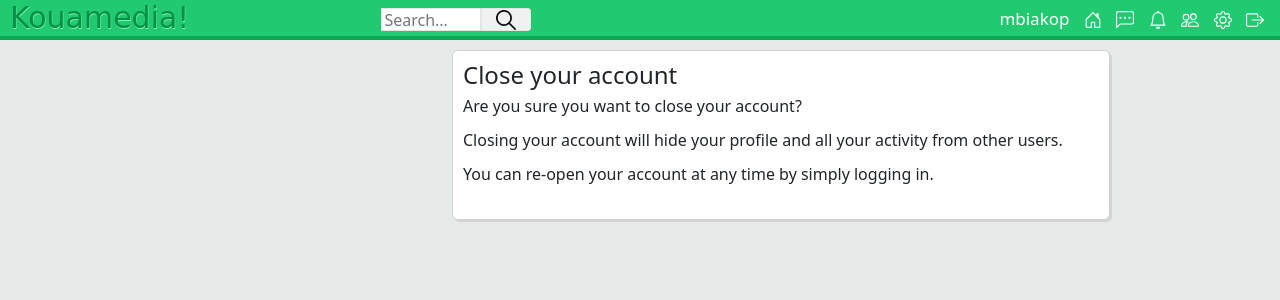
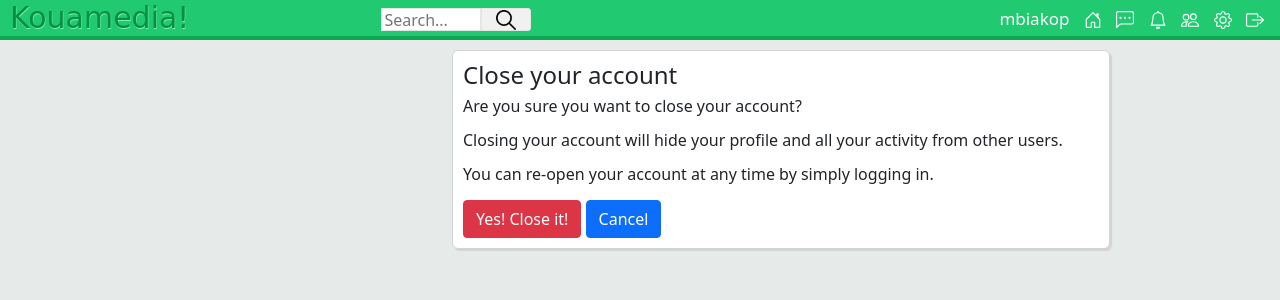
Before and after one commit to Mbiakop1/Kouamedia, a PHP site: page /close_account.php in a window 1280 px wide. Shown: the top 300 px of the page. Run offline with PHP 8.4, Linux system fonts and the light colour scheme; a user stored in the database is signed in; data comes from the database, SQL or seed files in the repository; some web fonts are replaced.

Commit message:
add close account functionality in close_account.php page

```diff
--- a/close_account.php
+++ b/close_account.php
@@ -1,7 +1,16 @@
 <?php
-
 include "./header.php";
 
+if(isset($_POST['cancel'])){
+    header("Location: settings.php");
+
+}
+
+if(isset($_POST['close_account'])){
+    $close_query = mysqli_query($con, "UPDATE users SET user_closed='yes' WHERE username='$userLoggedIn'");
+    session_destroy();
+    header("Location: register.php");
+}
 
 ?>
 
@@ -12,4 +21,10 @@
     Are you sure you want to close your account?<br><br>
     Closing your account will hide your profile and all your activity from other users.<br><br>
     You can re-open your account at any time by simply logging in.<br><br>
+
+    <form action="close_account.php" method="POST">
+        <input class="btn btn-danger" type="submit" name="close_account" id="close_account" value="Yes! Close it!">
+        <input class="btn btn-primary" type="submit" name="cancel" id="cancel" value="Cancel">
+
+    </form>
 </div>
```
